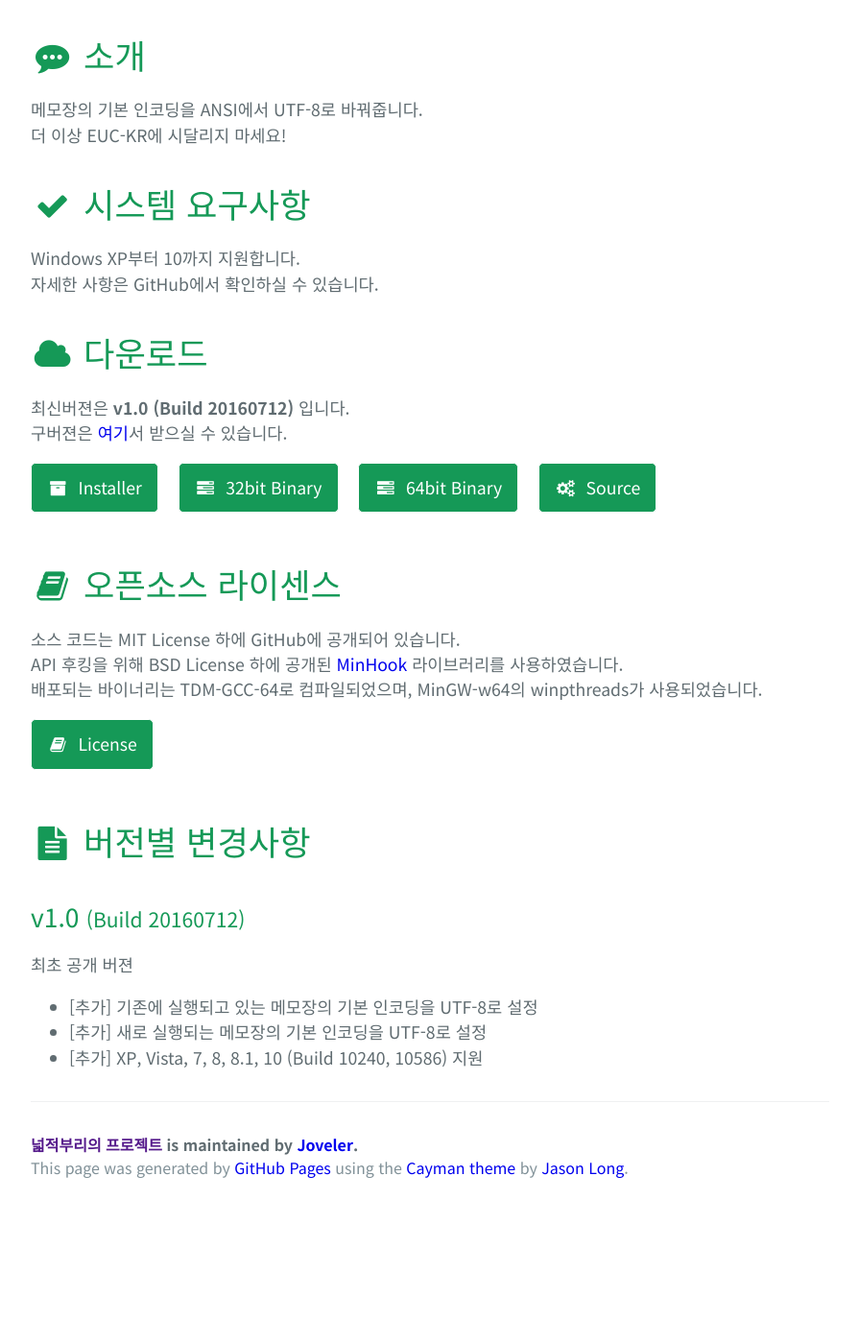
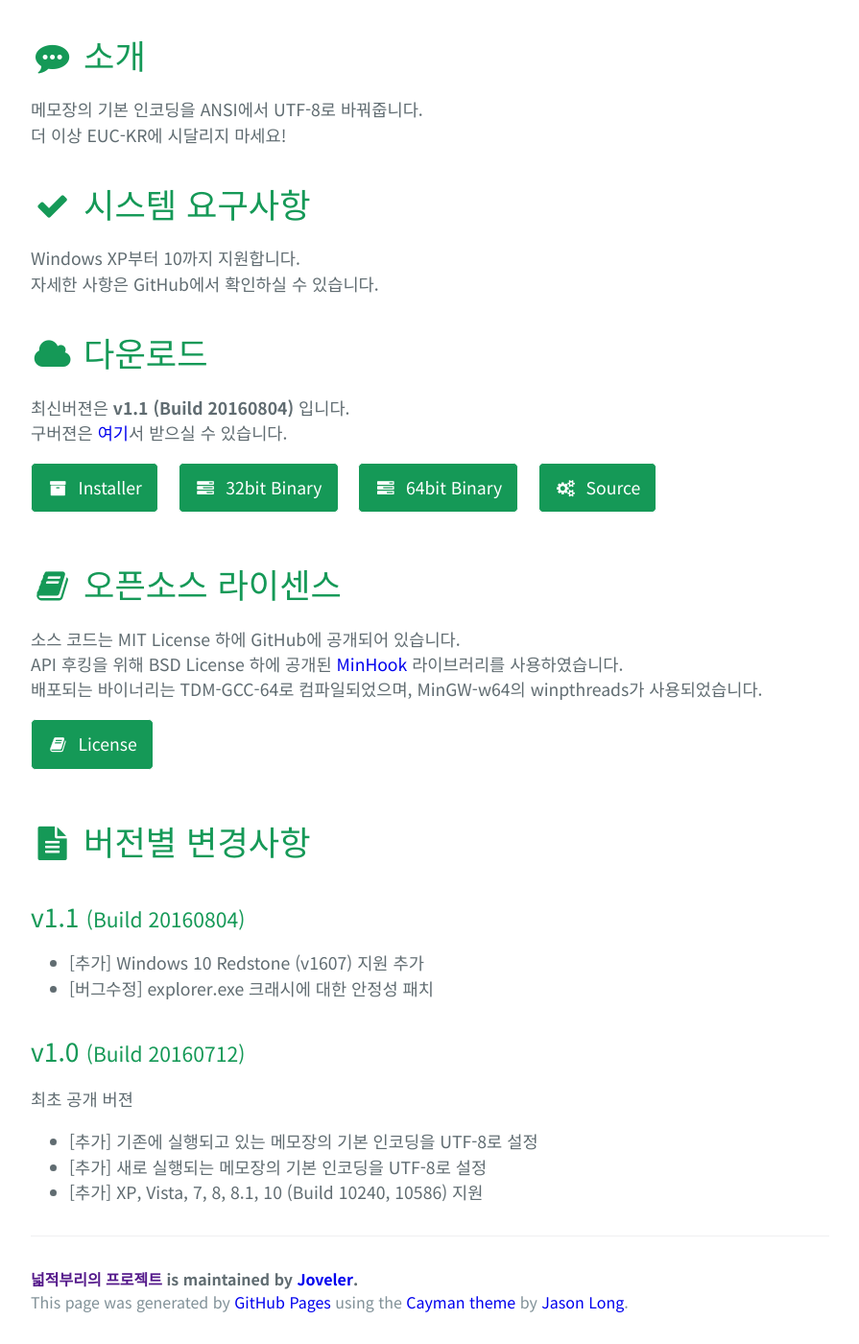
Before and after one commit to ied206/ied206.github.io, a Jekyll site: the page built from Notepad-UTF8/index.markdown, in a window 1280 px wide and 1400 px high, scrolled down 477 px. Shown: the whole window at 96% size, without its empty margins (192-1087 px from the left). Built offline with Jekyll 4.4.1, drawn with Linux system fonts in a browser that asks for light colours; before the commit the page ends 1737 px from its top, so only the background shows below that.

Commit message:
Add Notepad-UTF8 v1.1

```diff
--- a/Notepad-UTF8/index.markdown
+++ b/Notepad-UTF8/index.markdown
@@ -17,13 +17,13 @@ Windows XP부터 10까지 지원합니다.
 자세한 사항은 GitHub에서 확인하실 수 있습니다.
 
 # <i class="fa fa-fw fa-cloud"></i> 다운로드
-최신버젼은 **v1.0 (Build 20160712)** 입니다.
+최신버젼은 **v1.1 (Build 20160804)** 입니다.
 구버젼은 [여기]({{ site.baseurl }}/{{ page.projname }}/release)서 받으실 수 있습니다.
 
-<a href="{{ site.baseurl }}/{{ page.projname }}/release/v1.0/Notepad-UTF8-v1.0-Installer.exe" class="btn-dark"><i class="fa fa-fw fa-archive"></i>&nbsp;&nbsp;Installer</a>
-<a href="{{ site.baseurl }}/{{ page.projname }}/release/v1.0/Notepad-UTF8-v1.0-bin-x86.zip" class="btn-dark"><i class="fa fa-fw fa-tasks"></i>&nbsp;&nbsp;32bit Binary</a>
-<a href="{{ site.baseurl }}/{{ page.projname }}/release/v1.0/Notepad-UTF8-v1.0-bin-x64.zip" class="btn-dark"><i class="fa fa-fw fa-tasks"></i>&nbsp;&nbsp;64bit Binary</a>
-<a href="{{ site.baseurl }}/{{ page.projname }}/release/v1.0/Notepad-UTF8-v1.0-src.zip" class="btn-dark"><i class="fa fa-fw fa-gears"></i>&nbsp;&nbsp;Source</a>
+<a href="{{ site.baseurl }}/{{ page.projname }}/release/v1.1/Notepad-UTF8-v1.1-Installer.exe" class="btn-dark"><i class="fa fa-fw fa-archive"></i>&nbsp;&nbsp;Installer</a>
+<a href="{{ site.baseurl }}/{{ page.projname }}/release/v1.1/Notepad-UTF8-v1.1-bin-x86.zip" class="btn-dark"><i class="fa fa-fw fa-tasks"></i>&nbsp;&nbsp;32bit Binary</a>
+<a href="{{ site.baseurl }}/{{ page.projname }}/release/v1.1/Notepad-UTF8-v1.1-bin-x64.zip" class="btn-dark"><i class="fa fa-fw fa-tasks"></i>&nbsp;&nbsp;64bit Binary</a>
+<a href="{{ site.baseurl }}/{{ page.projname }}/release/v1.1/Notepad-UTF8-v1.1-src.zip" class="btn-dark"><i class="fa fa-fw fa-gears"></i>&nbsp;&nbsp;Source</a>
 
 # <i class="fa fa-fw fa-book"></i> 오픈소스 라이센스
 소스 코드는 MIT License 하에 GitHub에 공개되어 있습니다.
@@ -34,6 +34,10 @@ API 후킹을 위해 BSD License 하에 공개된 [MinHook](https://github.com/T
 
 # <i class="fa fa-fw fa-file-text"></i> 버전별 변경사항
 
+## v1.1 <small>(Build 20160804)</small>
+- [추가] Windows 10 Redstone (v1607) 지원 추가
+- [버그수정] explorer.exe 크래시에 대한 안정성 패치
+
 ## v1.0 <small>(Build 20160712)</small>
 최초 공개 버젼
 
--- a/Notepad-UTF8/release/index-en.markdown
+++ b/Notepad-UTF8/release/index-en.markdown
@@ -12,6 +12,12 @@ lang: en
 
 # <i class="fa fa-fw fa-history"></i> All Versions
 
+## v1.1 <small>(Build 20160804)</small>
+Installer : [Notepad-UTF8-v1.1-Installer.exe]({{ site.baseurl }}/{{ page.projname }}/release/v1.1/Notepad-UTF8-v1.1-Installer.exe)
+32bit Binary : [Notepad-UTF8-v1.1-x86.zip]({{ site.baseurl }}/{{ page.projname }}/release/v1.1/Notepad-UTF8-v1.1-bin-x86.zip)
+64bit Binary : [Notepad-UTF8-v1.1-x64.zip]({{ site.baseurl }}/{{ page.projname }}/release/v1.1/Notepad-UTF8-v1.1-bin-x64.zip)
+Source : [Notepad-UTF8-v1.1-src.zip]({{ site.baseurl }}/{{ page.projname }}/release/v1.1/Notepad-UTF8-v1.1-src.zip)
+
 ## v1.0 <small>(Build 20160712)</small>
 Installer : [Notepad-UTF8-v1.0-Installer.exe]({{ site.baseurl }}/{{ page.projname }}/release/v1.0/Notepad-UTF8-v1.0-Installer.exe)
 32bit Binary : [Notepad-UTF8-v1.0-x86.zip]({{ site.baseurl }}/{{ page.projname }}/release/v1.0/Notepad-UTF8-v1.0-bin-x86.zip)
--- a/Notepad-UTF8/release/index.markdown
+++ b/Notepad-UTF8/release/index.markdown
@@ -12,6 +12,12 @@ lang: ko
 
 # <i class="fa fa-fw fa-history"></i> 모든 버젼
 
+## v1.1 <small>(Build 20160804)</small>
+Installer : [Notepad-UTF8-v1.1-Installer.exe]({{ site.baseurl }}/{{ page.projname }}/release/v1.1/Notepad-UTF8-v1.1-Installer.exe)
+32bit Binary : [Notepad-UTF8-v1.1-x86.zip]({{ site.baseurl }}/{{ page.projname }}/release/v1.1/Notepad-UTF8-v1.1-bin-x86.zip)
+64bit Binary : [Notepad-UTF8-v1.1-x64.zip]({{ site.baseurl }}/{{ page.projname }}/release/v1.1/Notepad-UTF8-v1.1-bin-x64.zip)
+Source : [Notepad-UTF8-v1.1-src.zip]({{ site.baseurl }}/{{ page.projname }}/release/v1.1/Notepad-UTF8-v1.1-src.zip)
+
 ## v1.0 <small>(Build 20160712)</small>
 Installer : [Notepad-UTF8-v1.0-Installer.exe]({{ site.baseurl }}/{{ page.projname }}/release/v1.0/Notepad-UTF8-v1.0-Installer.exe)
 32bit Binary : [Notepad-UTF8-v1.0-x86.zip]({{ site.baseurl }}/{{ page.projname }}/release/v1.0/Notepad-UTF8-v1.0-bin-x86.zip)
```
Also changed, not shown: Notepad-UTF8/index-en.markdown (+9 -5 lines), 4 other files.
